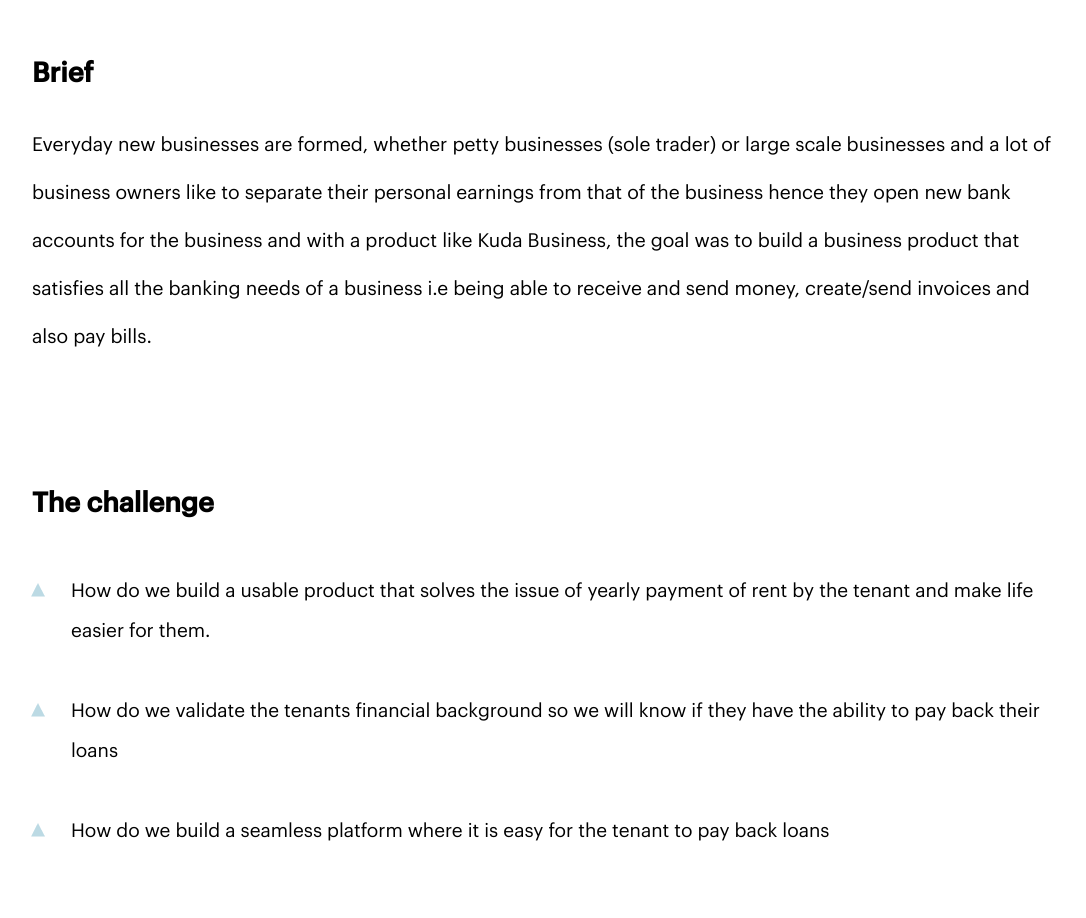
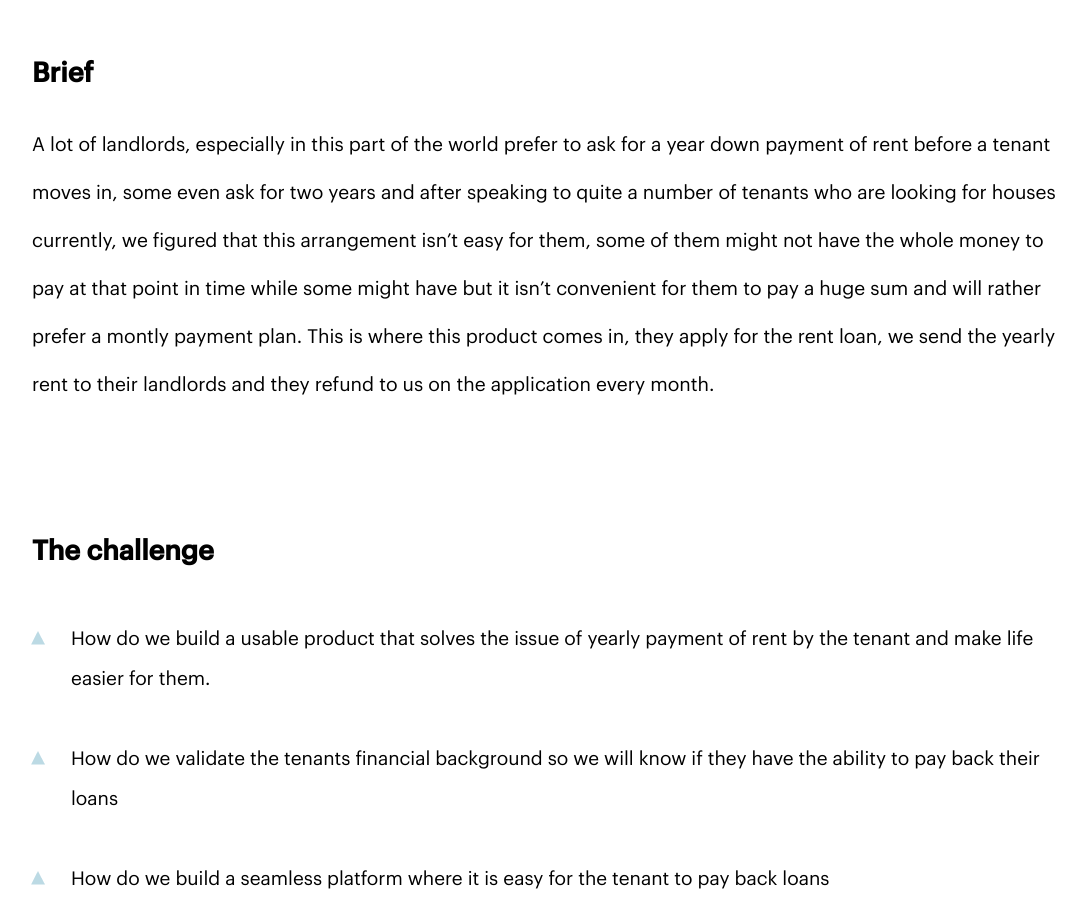
Before and after one commit to Sideshow-Charles/Kolawole-Porfolio, a Nuxt app: page /monthly in a window 1280 px wide. Shown: the part 980-1898 px from the top of the page, without its empty margins (96-1182 px from the left). Built offline with nearby package versions, Linux system fonts and the light colour scheme.

Commit message:
updated brief for monthly

```diff
--- a/pages/coded-agents.vue
+++ b/pages/coded-agents.vue
@@ -9,7 +9,6 @@
       <article class="product__text">
         <p>
           Coded Agents is a mobile app that helps connects Home Agents to people
-          <br />
           who are looking for homes to buy or rent for a perod of time.
         </p>
       </article>
--- a/pages/monthly.vue
+++ b/pages/monthly.vue
@@ -40,13 +40,7 @@
       <section class="product__brief">
         <p class="product__brief__header">Brief</p>
         <p class="product__brief__text">
-          Everyday new businesses are formed, whether petty businesses (sole
-          trader) or large scale businesses and a lot of business owners like to
-          separate their personal earnings from that of the business hence they
-          open new bank accounts for the business and with a product like Kuda
-          Business, the goal was to build a business product that satisfies all
-          the banking needs of a business i.e being able to receive and send
-          money, create/send invoices and also pay bills.
+          A lot of landlords, especially in this part of the world prefer to ask for a year down payment of rent before a tenant moves in, some even ask for two years and after speaking to quite a number of tenants who are looking for houses currently, we figured that this arrangement isn’t easy for them, some of them might not have the whole money to pay at that point in time while some might have but it isn’t convenient for them to pay a huge sum and will rather prefer a montly payment plan. This is where this product comes in, they apply for the rent loan, we send the yearly rent to their landlords and they refund to us on the application every month.
         </p>
       </section>
 
```
